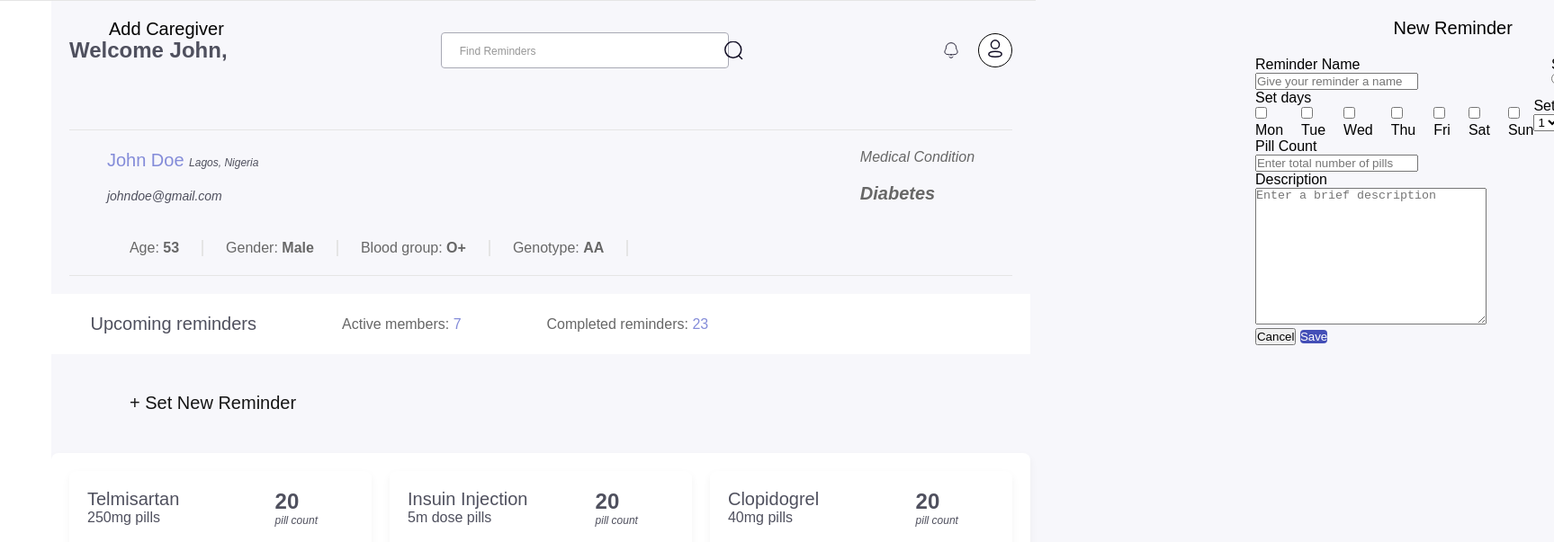
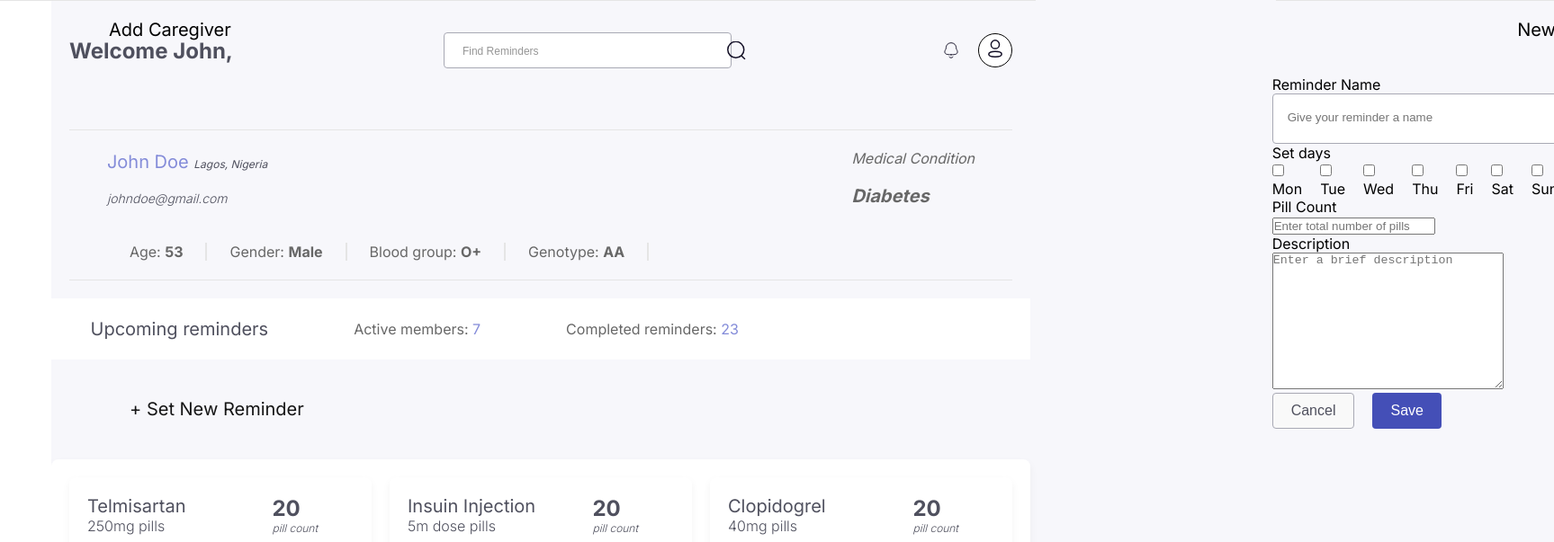
Before and after one commit to Achigbue/Medic-Syn, a plain HTML site: page dashboard.html in a window 1280 px wide. Shown: the top 603 px of the page at 90% size, 1727 px wide, since content can reach past the window. Drawn offline with Linux system fonts and the light colour scheme.

Commit message:
added new items

```diff
--- a/css/dashboard.css
+++ b/css/dashboard.css
@@ -1,6 +1,6 @@
 :root {
   --primary-color: #4453b7;
-  --font-family: "Satoshi", sans-serif;
+  --font-family: "Inter", sans-serif;
   --background: #f7f7fb;
 }
 
@@ -77,11 +77,7 @@ body {
   transition: padding-left 0.5s ease;
 }
 
-.reminder {
-  flex: 1;
-  padding-left: 250px;
-  transition: padding-left 0.5s ease;
-}
+
 
 
 
@@ -475,6 +471,12 @@ line-height: normal;
 
 /* Reminder dashboard styling */
 
+.reminder {
+  flex: 1;
+  padding-left: 250px;
+  transition: padding 0.5s ease;
+}
+
 .reminder h2 {
   color: #000;
   font-size: 20px;
@@ -483,9 +485,19 @@ line-height: normal;
   line-height: normal;
 }
 
+.reminder .header {
+  display: flex;
+  gap: 30px;
+  align-items: center;
+  padding: 20px 20px 20px 250px;
+  border-top: 1px solid #e5e5e5;
+  margin-left: 5%;
+}
+
+
 .name__color {
   display: flex;
-  justify-content: space-between;
+  gap: 20px;
 }
 
 .reminder__name {
@@ -493,6 +505,33 @@ line-height: normal;
   flex-direction: column;
 }
 
+.reminder__name input {
+  display: inline-flex;
+height: 56px;
+padding: 19px 141px 21px 16px;
+align-items: center;
+flex-shrink: 0;
+border-radius: 4px;
+border: 1px solid #A8A9B4;
+background: #FFF;
+}
+
+.reminder__body {
+  transition: padding 0.5s ease;
+  margin: 4% 4% 0 4%;
+}
+
+
+
+
+.reminder__body form label {
+  color: #000;
+font-family: 'Inter', sans-serif;
+font-size: 16px;
+font-style: normal;
+font-weight: 500;
+line-height: normal;
+}
 .color__tag {
   display: flex;
   flex-direction: column;
@@ -504,8 +543,7 @@ line-height: normal;
 
 .days__time {
   display: flex;
-  justify-content: space-between;
-  align-items: center;
+  gap: 20px;
 }
 
 .set__days {
@@ -524,3 +562,29 @@ line-height: normal;
   justify-content: space-between;
   gap: 20px;
 }
+
+.reminder__btns {
+  display: flex;
+  gap: 20px;
+}
+
+.reminder__btns button {
+  padding: 10px 20px;
+  border-radius: 4px;
+  font-size: 16px;
+  font-weight: 500;
+  cursor: pointer;
+  transition: all 0.3s ease;
+}
+
+.reminder__btns .cancel {
+  background: #f9f9f9;
+  color: #4f505e;
+  border: 1px solid #a8a9b4;
+}
+
+.reminder__btns .save {
+  background: #444fb7;
+  color: white;
+  border: none;
+}
--- a/dashboard.html
+++ b/dashboard.html
@@ -5,6 +5,9 @@
     <meta name="viewport" content="width=device-width, initial-scale=1.0" />
     <title>Dashboard</title>
     <link rel="stylesheet" href="./css/dashboard.css" />
+    <link rel="preconnect" href="https://fonts.googleapis.com">
+<link rel="preconnect" href="https://fonts.gstatic.com" crossorigin>
+<link href="https://fonts.googleapis.com/css2?family=Inter:wght@300;400;700&display=swap" rel="stylesheet">
   </head>
   <body>
     <!-- Dashboard -->
@@ -115,7 +118,7 @@
       <div class="header">
         <h2>New Reminder</h2>
       </div>
-      <div>
+      <div class="reminder__body">
         <form action="">
           <div class="name__color">
             <div class="reminder__name">
@@ -127,7 +130,7 @@
                 Select color tag
               </label>
               <div>
-              <input type="radio">
+              <input type="radio" class="green">
               <input type="radio">
               <input type="radio">
               <input type="radio">
```
